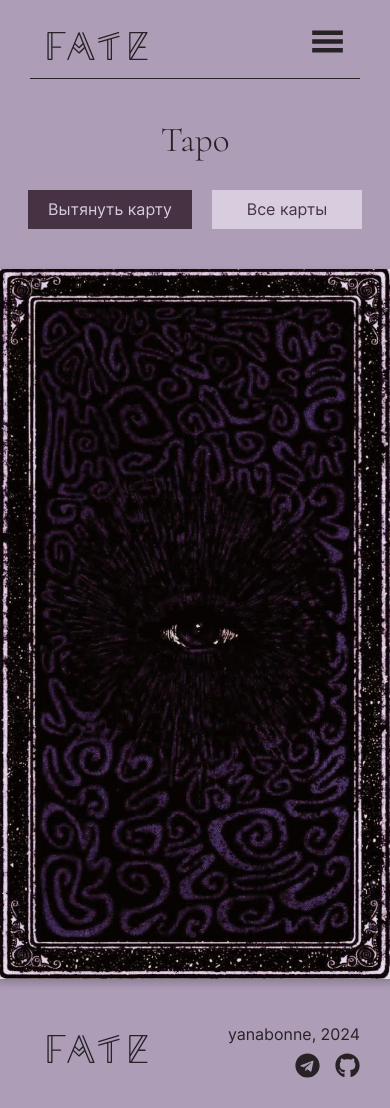
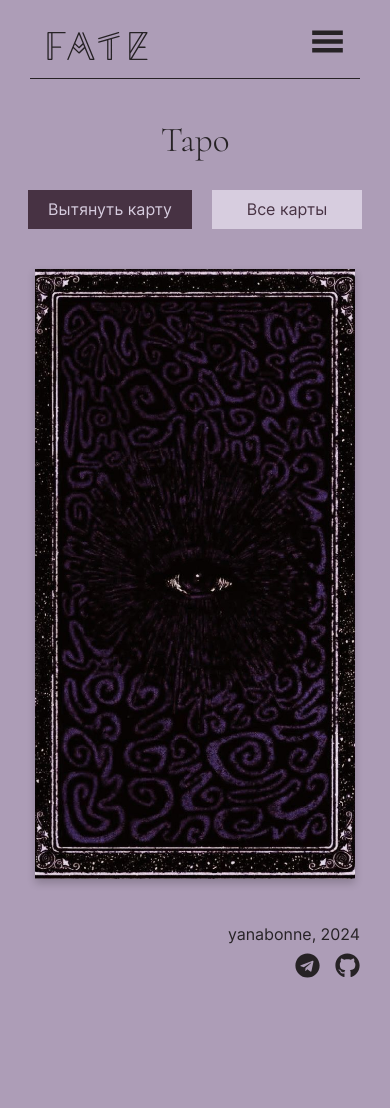
Before and after one commit to Yanabonne/fate, a React (Create React App) app: page /tarot in a window 390 px wide. After the commit the page ends 1008 px from the top, so only its background shows below. Built offline with nearby package versions, Linux system fonts and the light colour scheme.

Commit message:
feat: complete mobile ui for card selection

```diff
--- a/src/pages/Tarot.tsx
+++ b/src/pages/Tarot.tsx
@@ -9,7 +9,7 @@ export default function Tarot() {
     <div className="tarot">
       <Header />
       <TarotCard />
-      <Footer />
+      <Footer noIcon={true} />
     </div>
   );
 }
--- a/src/shared/Header/Header.tsx
+++ b/src/shared/Header/Header.tsx
@@ -42,7 +42,7 @@ export default function Header() {
             onClick={() => setIsBurgerPopupOpen(false)}
           />
           <nav className="header__nav">
-            <a
+            {/* <a
               className={
                 activeLink === "about"
                   ? "header__link header__link_active"
@@ -51,7 +51,7 @@ export default function Header() {
               onClick={() => navigate("/about")}
             >
               О проекте
-            </a>
+            </a> */}
             <a
               className={
                 activeLink === "account"
--- a/src/styles/Tarot/Tarot.scss
+++ b/src/styles/Tarot/Tarot.scss
@@ -325,3 +325,29 @@
     @include font-inter-s(20px);
   }
 }
+
+@media screen and (max-width: 500px) {
+  .tarot__flip-card {
+    max-width: 320px;
+    width: 90%;
+    height: 610px;
+  }
+
+  .tarot__flip-img-back {
+    width: 320px;
+    height: 610px;
+    object-fit: contain;
+    background-color: black;
+    object-position: 50% 50%;
+    object-fit: cover;
+  }
+
+  .tarot__flip-img-back-2 {
+    width: 310px;
+    height: 610px;
+    object-fit: contain;
+    background-color: white;
+    object-position: 50% 50%;
+    object-fit: contain;
+  }
+}
```
